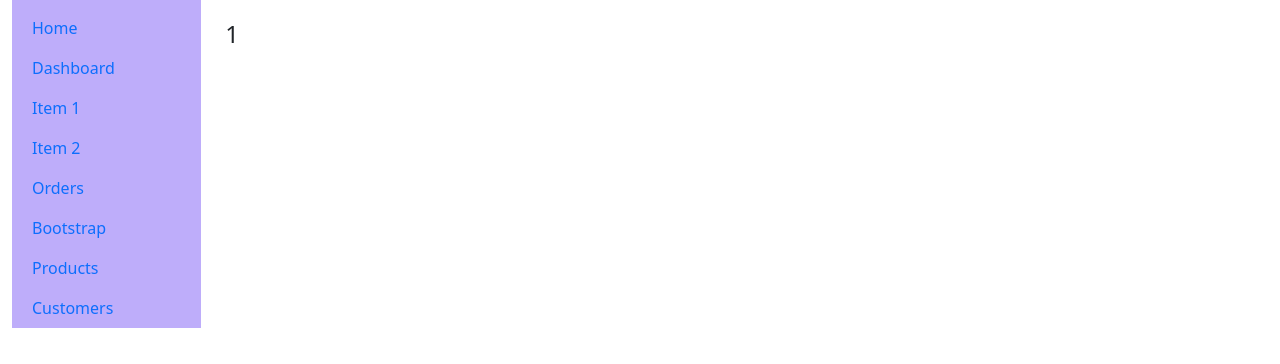
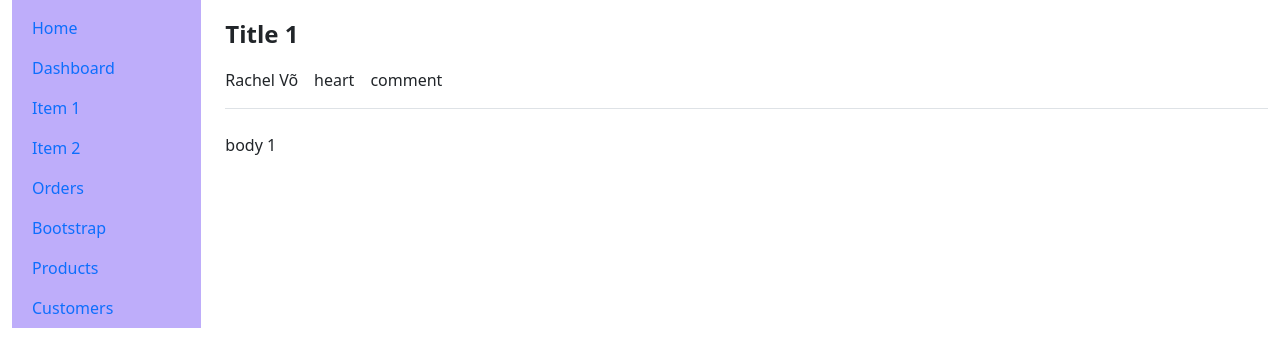
Before and after one commit to anhpham21u/connection, a Django app: page /post/1/ in a window 1280 px wide. Shown: the part 56-420 px from the top of the page. Run offline with Django 4.2, Linux system fonts and the light colour scheme; data comes from the database, SQL or seed files in the repository; both versions use the stored data as it was after the commit.

Commit message:
get data to post page

```diff
--- a/app/views.py
+++ b/app/views.py
@@ -7,4 +7,8 @@ def index(req):
     return render(req, 'app/index.html', {'posts': posts})
 
 def post(req, id):
-    return render(req, 'app/post.html', {'id': id})
+    try:
+        post = Post.objects.get(id=id)
+    except Post.DoesNotExist:
+        pass
+    return render(req, 'app/post.html', {'post': post})
--- a/templates/app/index.html
+++ b/templates/app/index.html
@@ -12,7 +12,7 @@
   <div class="col-xl-6">
     <div class="border rounded p-2 mt-3">
       <div class="text-truncate mb-1">
-        <a class="text-decoration-none" href="#">{{ post.title }}</a>
+        <a class="text-decoration-none" href="{% url 'post' id=post.id %}">{{ post.title }}</a>
       </div>
       <div>
         <p class="text-truncate text-sm text-wrap post-content">
--- a/templates/app/post.html
+++ b/templates/app/post.html
@@ -1,3 +1,13 @@
 {% extends "components/base.html" %} {% block content %}
-<p class="fs-4">{{ id }}</p>
+<div class="border-bottom">
+  <p class="fs-4 fw-bold">{{ post.title }}</p>
+  <div class="d-flex gap-3">
+    <p>Rachel Võ</p>
+    <p>heart</p>
+    <p>comment</p>
+  </div>
+</div>
+<div class="mt-4">
+  <p>{{ post.content }}</p>
+</div>
 {% endblock content %}
--- a/templates/components/navbar.html
+++ b/templates/components/navbar.html
@@ -1,6 +1,6 @@
 <nav class="navbar navbar-expand-lg navbar-light bg-light">
   <div class="container-fluid">
-    <a class="navbar-brand" href="#">Connection</a>
+    <a class="navbar-brand" href="{% url "index" %}">Connection</a>
     <button
       class="navbar-toggler"
       type="button"
```
Also changed, not shown: db.sqlite3.
